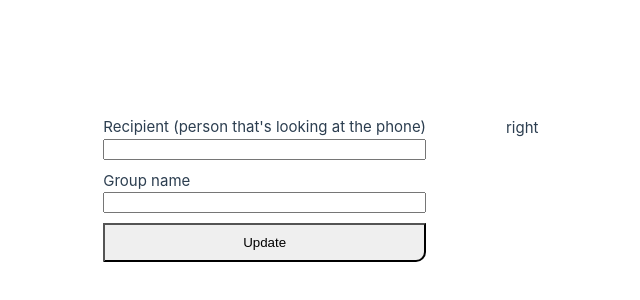
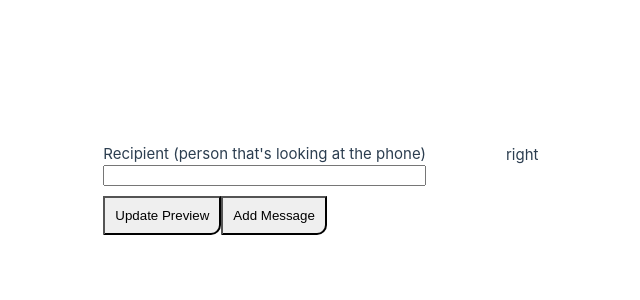
Before and after one commit to duncte123/ao3-phone-generator, a Vue app: page / in a window 1280 px wide. Shown: the part 206-506 px from the top of the page, without its empty margins (134-774 px from the left). Built offline with nearby package versions, Linux system fonts and the light colour scheme.

Commit message:
Add time messages

```diff
--- /dev/null
+++ b/src/assets/form.scss
@@ -0,0 +1,9 @@
+.form-line {
+  display: flex;
+  flex-direction: column;
+  margin-bottom: 10px;
+
+  &.row {
+    flex-direction: row;
+  }
+}
--- a/src/components/form/FormMain.vue
+++ b/src/components/form/FormMain.vue
@@ -1,31 +1,55 @@
 <script setup lang="ts">
-  import { ref, defineEmits } from 'vue';
-  import type { PhoneContent } from '@/types/PhoneContent.ts'
+  import { ref, reactive, defineEmits } from 'vue';
+  import type { Message, PhoneContent } from '@/types/PhoneContent.ts'
+  import TimeMessageForm from '@/components/form/TimeMessageForm.vue'
 
-  const emit = defineEmits<{
+  defineEmits<{
     update: [content: PhoneContent],
   }>();
 
-  const recipient = ref('');
+  const phoneContent = reactive<PhoneContent>({
+    recipient: '',
+    isGroup: false,
+    chatName: '',
+    messages: [],
+  });
 
-  const groupName = ref('');
-  const isGroup = ref(true);
+  function addMessage() {
+    const newMessage: Message = {
+      type: 'message',
+      name: '',
+      text: '',
+    };
+
+    phoneContent.messages.push(newMessage);
+  }
 </script>
 
 <template>
   <form autocomplete="off" class="form-host" onsubmit="return false">
-    <div class="">
+    <div class="form-line">
       <label for="recipient">Recipient (person that's looking at the phone)</label>
-      <input type="text" name="recipient" id="recipient" v-model="recipient" />
+      <input type="text" name="recipient" id="recipient" v-model="phoneContent.recipient" />
     </div>
 
-    <div v-if="isGroup">
+    <div v-if="phoneContent.isGroup" class="form-line">
       <label for="group">Group name</label>
-      <input type="text" name="group" id="group" v-model="groupName" />
+      <input type="text" name="group" id="group" v-model="phoneContent.chatName" />
     </div>
 
-    <div>
-      <button type="button">Update</button>
+    <div class="form-line" v-for="(message, idx) in phoneContent.messages" :key="`${idx}-${message.type}`">
+      <select name="type" id="type" v-model="phoneContent.messages[idx].type">
+        <option value="message">Text</option>
+        <option value="time">Timestamp</option>
+        <option value="img">Photo</option>
+      </select>
+
+      <TimeMessageForm v-model="phoneContent.messages[idx]" v-if="phoneContent.messages[idx].type === 'time'" />
+    </div>
+
+    <div class="form-line row">
+      <button type="button" @click.prevent="$emit('update', phoneContent)">Update Preview</button>
+      <button type="button" @click.prevent="addMessage()">Add Message</button>
     </div>
   </form>
 </template>
@@ -36,9 +60,7 @@
     flex-direction: column;
 
     div {
-      display: flex;
-      flex-direction: column;
-      margin-bottom: 10px;
+
     }
   }
 
--- /dev/null
+++ b/src/components/form/TimeMessageForm.vue
@@ -0,0 +1,28 @@
+<script setup lang="ts">
+  import { defineEmits, defineProps } from 'vue';
+  import type { TimeMessage } from '@/types/PhoneContent.ts'
+
+  defineProps<{
+    modelValue: TimeMessage,
+  }>();
+
+  defineEmits<{
+    'update:modelValue': [value: TimeMessage],
+  }>();
+
+</script>
+
+<template>
+  <div class="form-line">
+    <label for="day">Day (e.g. Today or Monday)</label>
+    <input type="text" id="day" name="day" v-model="modelValue.day" />
+  </div>
+  <div class="form-line">
+    <label for="time">Time (e.g. 19:25 or 5:38 AM)</label>
+    <input type="text" id="time" name="time" v-model="modelValue.day" />
+  </div>
+</template>
+
+<style scoped lang="scss">
+
+</style>
--- a/src/main.ts
+++ b/src/main.ts
@@ -1,4 +1,5 @@
 import './assets/main.css'
+import './assets/form.scss'
 
 import { createApp } from 'vue'
 import App from './App.vue'
```
